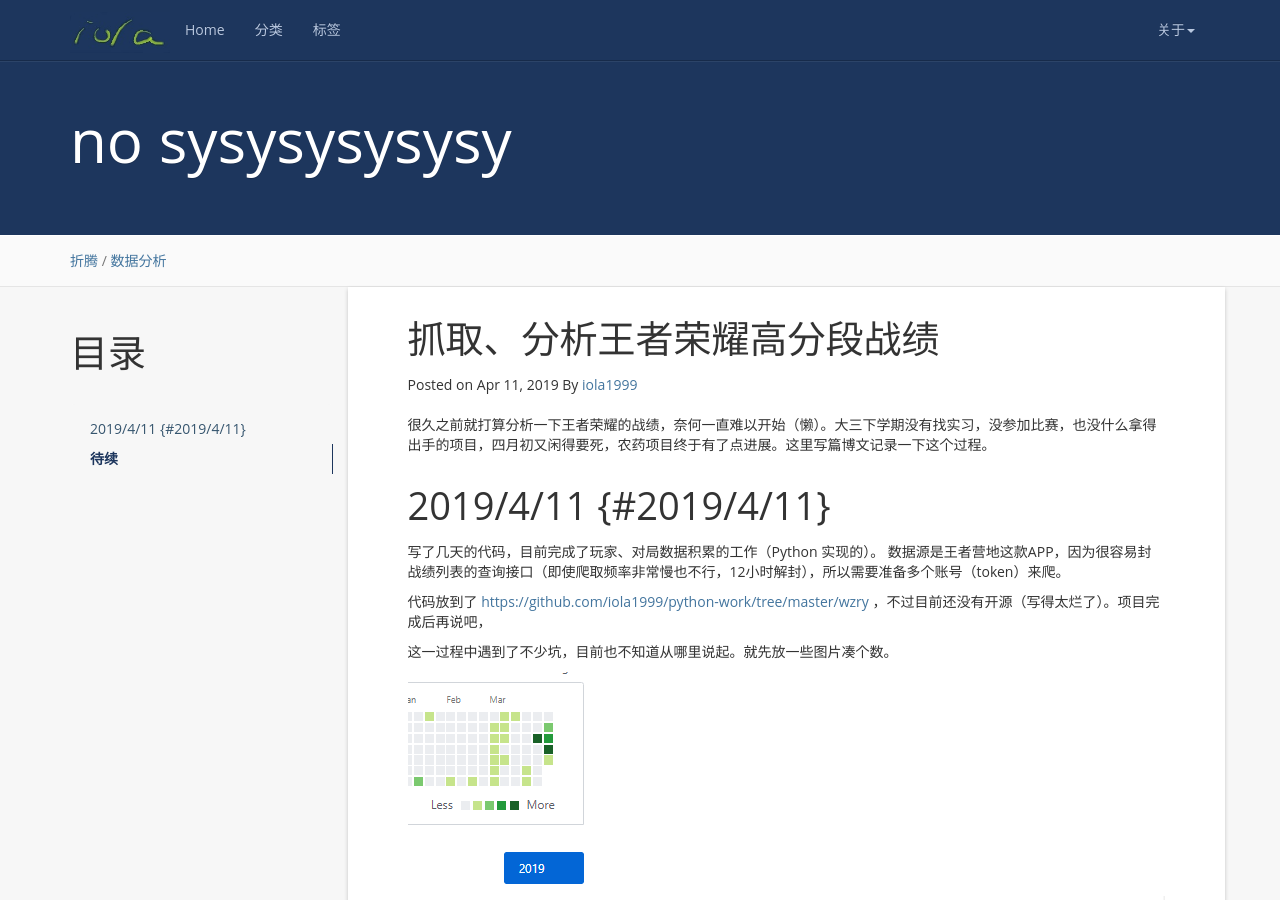
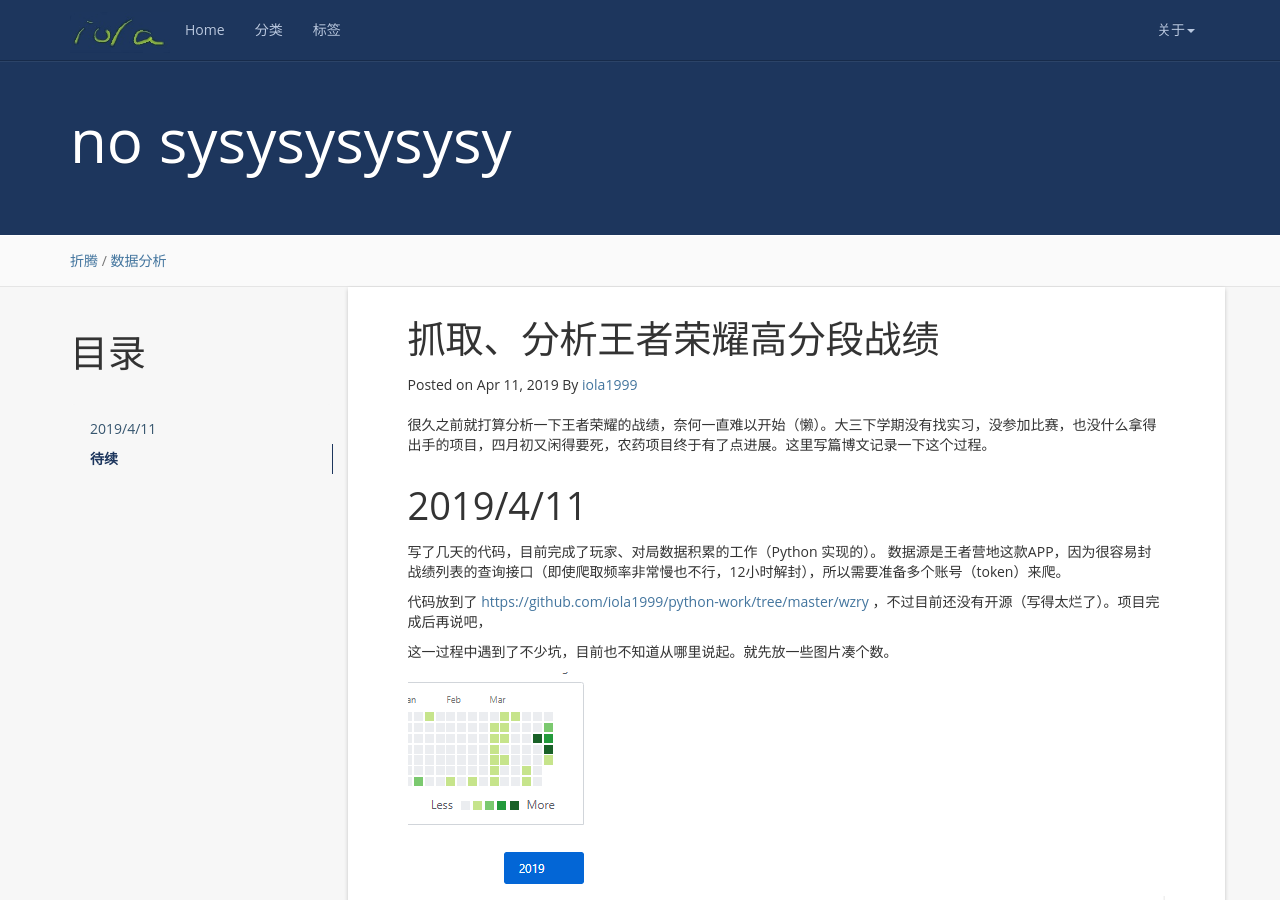
Before and after one commit to iola1999/iola1999.github.io, a Jekyll site: the page built from _posts/2019-04-11-WZRY-Analysis.markdown, in a window 1280 px wide and 900 px high. Built offline with Jekyll 4.4.1, drawn with Linux system fonts in a browser that asks for light colours; nearby versions of some CDN libraries.

Commit message:
这个标题怎么回事。。。

```diff
--- a/_posts/2019-04-11-WZRY-Analysis.markdown
+++ b/_posts/2019-04-11-WZRY-Analysis.markdown
@@ -14,7 +14,7 @@
 
 
 
-2019/4/11			{#2019/4/11}
+2019/4/11			{#wtf}
 ====================================
 
 写了几天的代码，目前完成了玩家、对局数据积累的工作（Python 实现的）。
```
